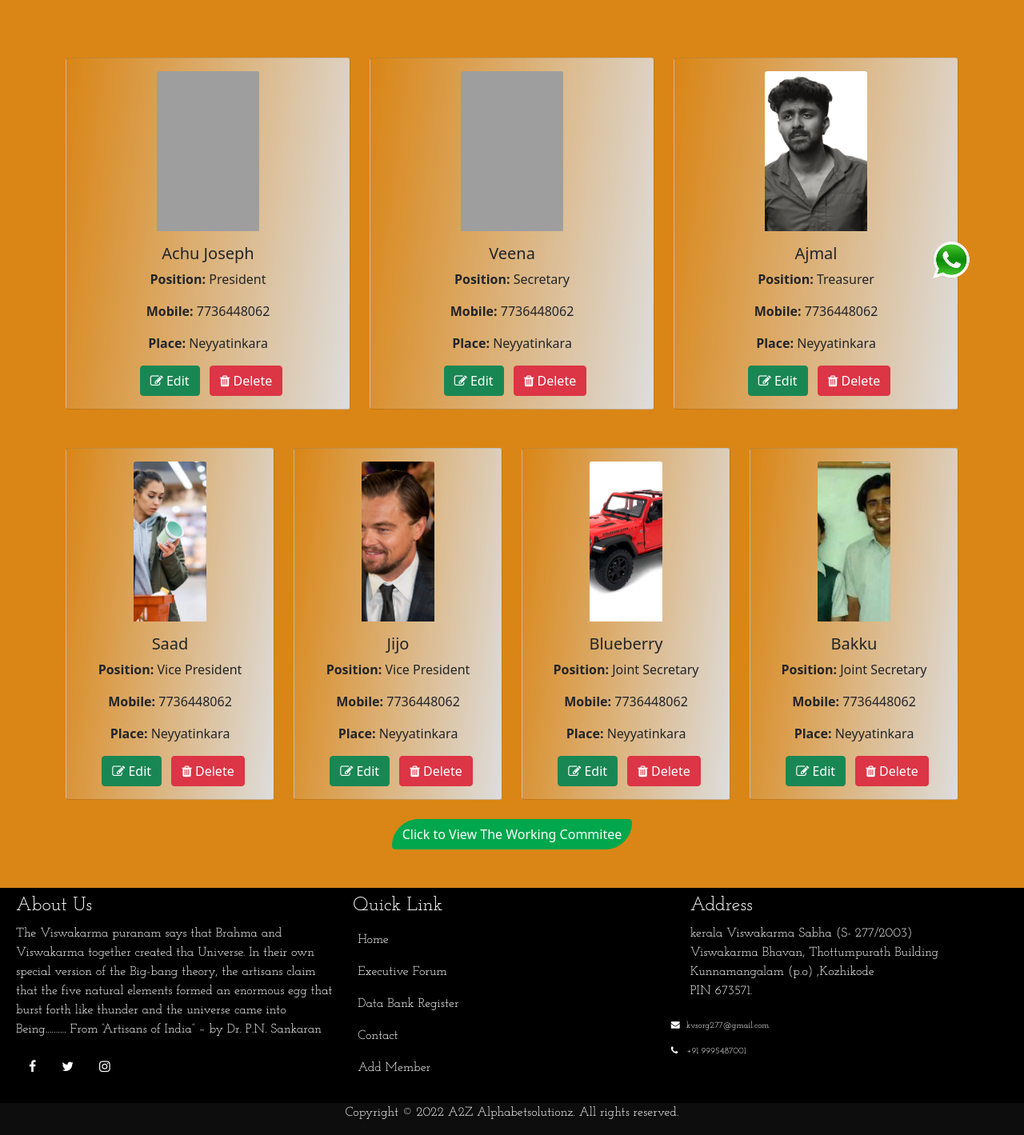
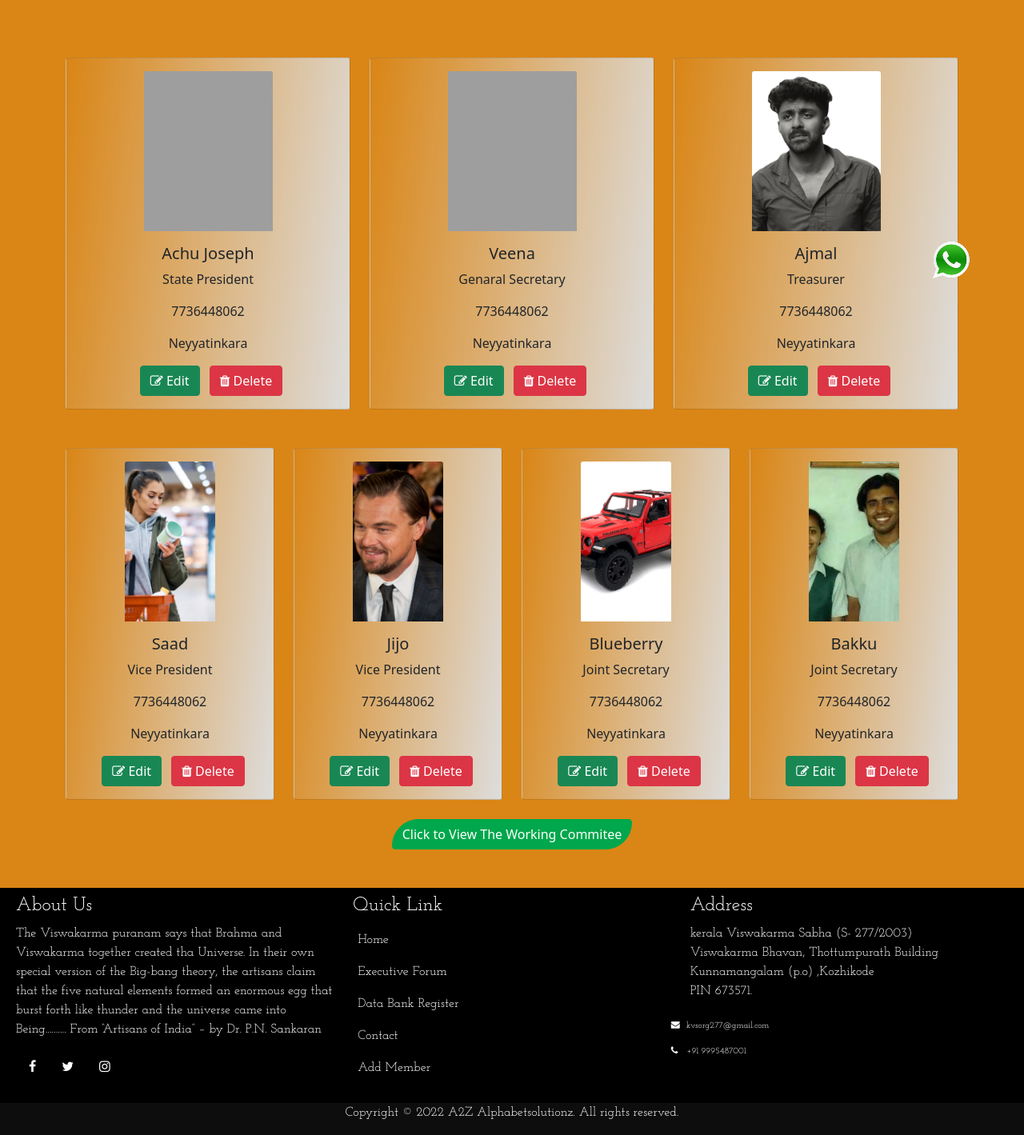
Before and after one commit to Achujozef/kvs_new, a Django app: page /executiveforum in a window 1280 px wide. Shown: the part 346-1765 px from the top of the page at 80% size. Run offline with Django 4.2, Linux system fonts and the light colour scheme; a user stored in the database is signed in; data comes from the database, SQL or seed files in the repository; both versions use the stored data as it was after the commit; some libraries are stand-ins or nearby versions; some web fonts are replaced; grey boxes are pictures that could not be loaded.

Commit message:
image size, Exicutive name and formate

```diff
--- a/kvs_app/models.py
+++ b/kvs_app/models.py
@@ -24,8 +24,8 @@ class StateCommitie(models.Model):
     def __str__(self):
         return self.name
     POSITION_CHOICES = [
-        ('president', 'President'),
-        ('secretary', 'Secretary'),
+        ('president', 'State President'),
+        ('secretary', 'Genaral Secretary'),
         ('treasurer', 'Treasurer'),
         ('vice_president', 'Vice President'),
         ('joint_secretary', 'Joint Secretary'),
--- a/templates/executiveforum.html
+++ b/templates/executiveforum.html
@@ -205,14 +205,14 @@
           <div class="card text-center">
               <div class="card-body">
                   {% if i.photo %}
-                      <img src="{{ i.photo.url }}" class="card-img-top img-fluid mb-3" alt="{{ i.name }}" style="height: 200px; width: 40%; object-fit: cover;">
+                      <img src="{{ i.photo.url }}" class="card-img-top img-fluid mb-3" alt="{{ i.name }}" style="height: 200px; width: 50%; object-fit: cover;">
                   {% else %}
                       <img src="{% static 'default-profile.png' %}" class="card-img-top img-fluid mb-3" alt="No Image" style="height: 200px; width: 100%; object-fit: cover;">
                   {% endif %}
                   <h5 class="card-title">{{ i.name }}</h5>
-                  <p class="card-text"><strong>Position:</strong> {{ i.get_position_display  }}</p>
-                  <p class="card-text"><strong>Mobile:</strong> {{ i.phone }}</p>
-                  <p class="card-text"><strong>Place:</strong> {{ i.place }}</p>
+                  <p class="card-text"><strong></strong> {{ i.get_position_display  }}</p>
+                  <p class="card-text"><strong></strong> {{ i.phone }}</p>
+                  <p class="card-text"><strong></strong> {{ i.place }}</p>
 
                   {% if user.is_authenticated and user.is_superuser %}
                       <a href="{% url 'kvs_app:executiveforum_update' i.id %}" class="btn btn-success me-2"><i class="fa fa-edit"></i> Edit</a>
@@ -229,14 +229,14 @@
             <div class="card text-center">
                 <div class="card-body">
                     {% if i.photo %}
-                    <img src="{{ i.photo.url }}" class="card-img-top img-fluid mb-3" alt="{{ i.name }}" style="height: 200px; width: 40%; object-fit: cover;">
+                    <img src="{{ i.photo.url }}" class="card-img-top img-fluid mb-3" alt="{{ i.name }}" style="height: 200px; width: 50%; object-fit: cover;">
                     {% else %}
                         <img src="{% static 'default-profile.png' %}" class="card-img-top img-fluid mb-3" alt="No Image" style="height: 200px; object-fit: cover;">
                     {% endif %}
                     <h5 class="card-title">{{ i.name }}</h5>
-                    <p class="card-text"><strong>Position:</strong> {{ i.get_position_display  }}</p>
-                    <p class="card-text"><strong>Mobile:</strong> {{ i.phone }}</p>
-                    <p class="card-text"><strong>Place:</strong> {{ i.place }}</p>
+                    <p class="card-text"><strong></strong> {{ i.get_position_display  }}</p>
+                    <p class="card-text"><strong></strong> {{ i.phone }}</p>
+                    <p class="card-text"><strong></strong> {{ i.place }}</p>
 
                     {% if user.is_authenticated and user.is_superuser %}
                         <a href="{% url 'kvs_app:executiveforum_update' i.id %}" class="btn btn-success me-2"><i class="fa fa-edit"></i> Edit</a>
@@ -253,14 +253,14 @@
             <div class="card text-center">
                 <div class="card-body">
                     {% if i.photo %}
-                    <img src="{{ i.photo.url }}" class="card-img-top img-fluid mb-3" alt="{{ i.name }}" style="height: 200px; width: 40%; object-fit: cover;">
+                    <img src="{{ i.photo.url }}" class="card-img-top img-fluid mb-3" alt="{{ i.name }}" style="height: 200px; width: 50%; object-fit: cover;">
                     {% else %}
                         <img src="{% static 'default-profile.png' %}" class="card-img-top img-fluid mb-3" alt="No Image" style="height: 200px; object-fit: cover;">
                     {% endif %}
                     <h5 class="card-title">{{ i.name }}</h5>
-                    <p class="card-text"><strong>Position:</strong> {{ i.get_position_display  }}</p>
-                    <p class="card-text"><strong>Mobile:</strong> {{ i.phone }}</p>
-                    <p class="card-text"><strong>Place:</strong> {{ i.place }}</p>
+                    <p class="card-text"><strong></strong> {{ i.get_position_display  }}</p>
+                    <p class="card-text"><strong></strong> {{ i.phone }}</p>
+                    <p class="card-text"><strong></strong> {{ i.place }}</p>
 
                     {% if user.is_authenticated and user.is_superuser %}
                         <a href="{% url 'kvs_app:executiveforum_update' i.id %}" class="btn btn-success me-2"><i class="fa fa-edit"></i> Edit</a>
@@ -283,14 +283,14 @@
               <div class="card text-center">
                   <div class="card-body">
                       {% if i.photo %}
-                      <img src="{{ i.photo.url }}" class="card-img-top img-fluid mb-3" alt="{{ i.name }}" style="height: 200px; width: 40%; object-fit: cover;">
+                      <img src="{{ i.photo.url }}" class="card-img-top img-fluid mb-3" alt="{{ i.name }}" style="height: 200px; width: 50%; object-fit: cover;">
                       {% else %}
                           <img src="{% static 'default-profile.png' %}" class="card-img-top img-fluid mb-3" alt="No Image" style="height: 200px; object-fit: cover;">
                       {% endif %}
                       <h5 class="card-title">{{ i.name }}</h5>
-                      <p class="card-text"><strong>Position:</strong> {{ i.get_position_display  }}</p>
-                      <p class="card-text"><strong>Mobile:</strong> {{ i.phone }}</p>
-                      <p class="card-text"><strong>Place:</strong> {{ i.place }}</p>
+                      <p class="card-text"><strong></strong> {{ i.get_position_display  }}</p>
+                      <p class="card-text"><strong></strong> {{ i.phone }}</p>
+                      <p class="card-text"><strong></strong> {{ i.place }}</p>
 
                       {% if user.is_authenticated and user.is_superuser %}
                           <a href="{% url 'kvs_app:executiveforum_update' i.id %}" class="btn btn-success me-2"><i class="fa fa-edit"></i> Edit</a>
@@ -310,14 +310,14 @@
               <div class="card text-center">
                   <div class="card-body">
                       {% if i.photo %}
-                      <img src="{{ i.photo.url }}" class="card-img-top img-fluid mb-3" alt="{{ i.name }}" style="height: 200px; width: 40%; object-fit: cover;">
+                      <img src="{{ i.photo.url }}" class="card-img-top img-fluid mb-3" alt="{{ i.name }}" style="height: 200px; width: 50%; object-fit: cover;">
                       {% else %}
                           <img src="{% static 'default-profile.png' %}" class="card-img-top img-fluid mb-3" alt="No Image" style="height: 200px; object-fit: cover;">
                       {% endif %}
                       <h5 class="card-title">{{ i.name }}</h5>
-                      <p class="card-text"><strong>Position:</strong> {{ i.get_position_display  }}</p>
-                      <p class="card-text"><strong>Mobile:</strong> {{ i.phone }}</p>
-                      <p class="card-text"><strong>Place:</strong> {{ i.place }}</p>
+                      <p class="card-text"><strong></strong> {{ i.get_position_display  }}</p>
+                      <p class="card-text"><strong></strong> {{ i.phone }}</p>
+                      <p class="card-text"><strong> </strong> {{ i.place }}</p>
 
                       {% if user.is_authenticated and user.is_superuser %}
                           <a href="{% url 'kvs_app:executiveforum_update' i.id %}" class="btn btn-success me-2"><i class="fa fa-edit"></i> Edit</a>
```
Also changed, not shown: db.sqlite3, kvs_app/migrations/0015_alter_statecommitie_position.py (added).
